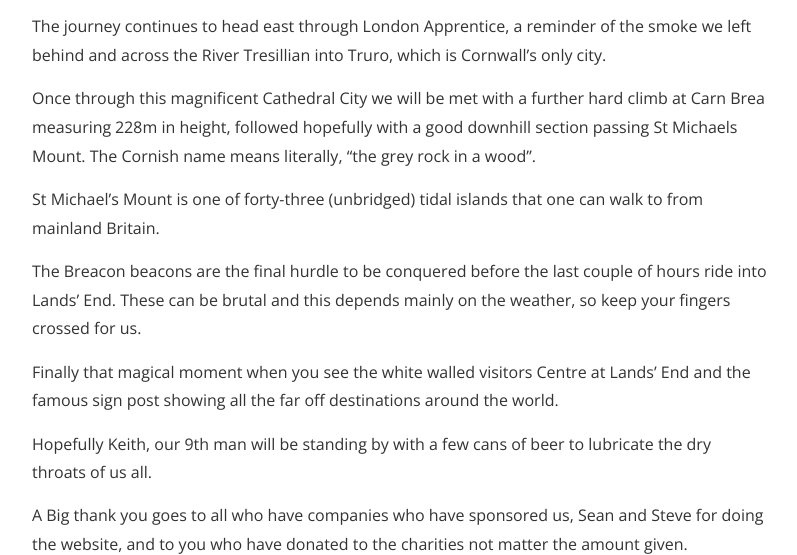
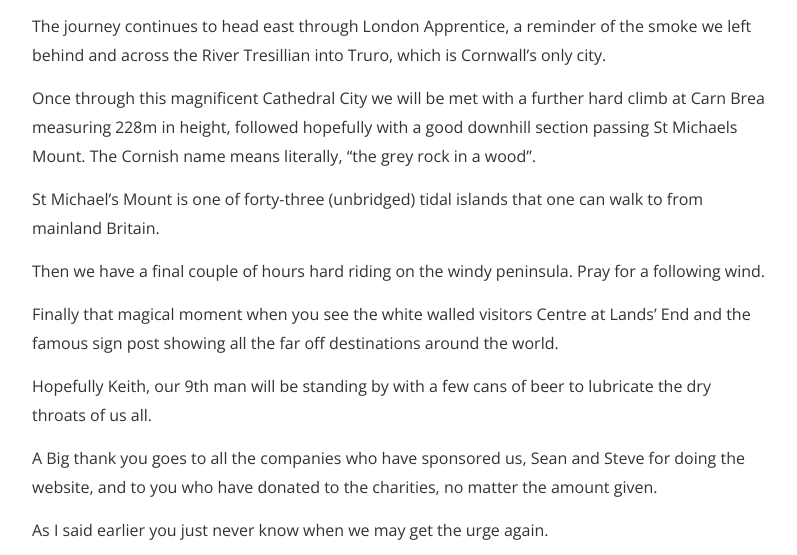
Before and after one commit to CompanyOfCyclingKnights/companyofcyclingknights.github.io, a Jekyll site: the page built from _posts/2016-09-02-day-11.markdown, in a window 1280 px wide and 900 px high, scrolled down 1144 px, cut to the strip 0-555 px from the top of the window. Shown: the whole strip, without its empty margins (240-1037 px from the left). Built offline with Jekyll 4.4.1, drawn with Linux system fonts in a browser that asks for light colours; nearby versions of some CDN libraries; a style sheet for code colours, icons or effects is not loaded.

Commit message:
Day 11 revised

```diff
--- a/_posts/2016-09-02-day-11.markdown
+++ b/_posts/2016-09-02-day-11.markdown
@@ -26,18 +26,19 @@ We then hug the coastline heading east to Carlyon Bay which is famous for the ar
 
 The journey continues to head east through London Apprentice, a reminder of the smoke we left behind and across the River Tresillian into Truro, which is Cornwall’s only city.
 
-Once through this magnificent Cathedral City we will be met with a further hard climb at Carn Brea measuring 228m in height, followed hopefully with a good downhill section passing St Michaels Mount. The Cornish name means literally, "the grey rock in a wood”.
+Once through this magnificent Cathedral City we will be met with a further hard climb at Carn Brea measuring 228m in height, followed hopefully with a good downhill section passing St Michaels Mount. The Cornish name means literally, "the grey rock in a wood".
 
 St Michael's Mount is one of forty-three (unbridged) tidal islands that one can walk to from mainland Britain.
 
-The Breacon beacons are the final hurdle to be conquered before the last couple of hours ride into Lands’ End. These can be brutal and this depends mainly on the weather, so keep your fingers crossed for us.
+Then we have a final couple of hours hard riding on the windy peninsula. Pray for a following wind.
 
 Finally that magical moment when you see the white walled visitors Centre at Lands’ End and the famous sign post showing all the far off destinations around the world.
 
 Hopefully Keith, our 9th man will be standing by with a few cans of beer to lubricate the dry throats of us all.
 
-A Big thank you goes to all who have companies who have sponsored us, Sean and Steve for doing the website, and to you who have donated to the charities not matter the amount given.
+A Big thank you goes to all the companies who have sponsored us, Sean and Steve for doing the website, and to you who have donated to the charities, no matter the amount given.
 
 As I said earlier you just never know when we may get the urge again.
 
+
 <iframe style="width:100%;height:600px;" src="https://veloviewer.com/routes/6937694/embed2" frameborder="0" scrolling="no"></iframe>
```
